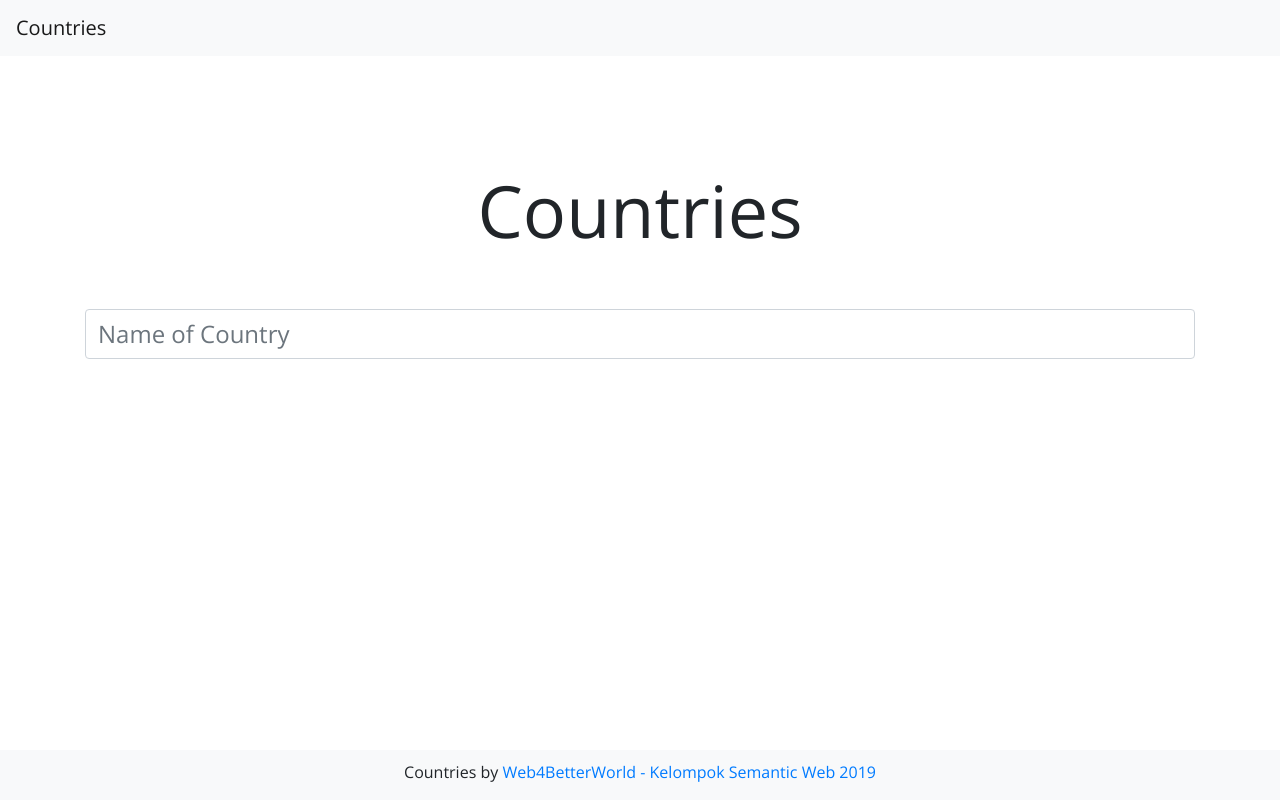
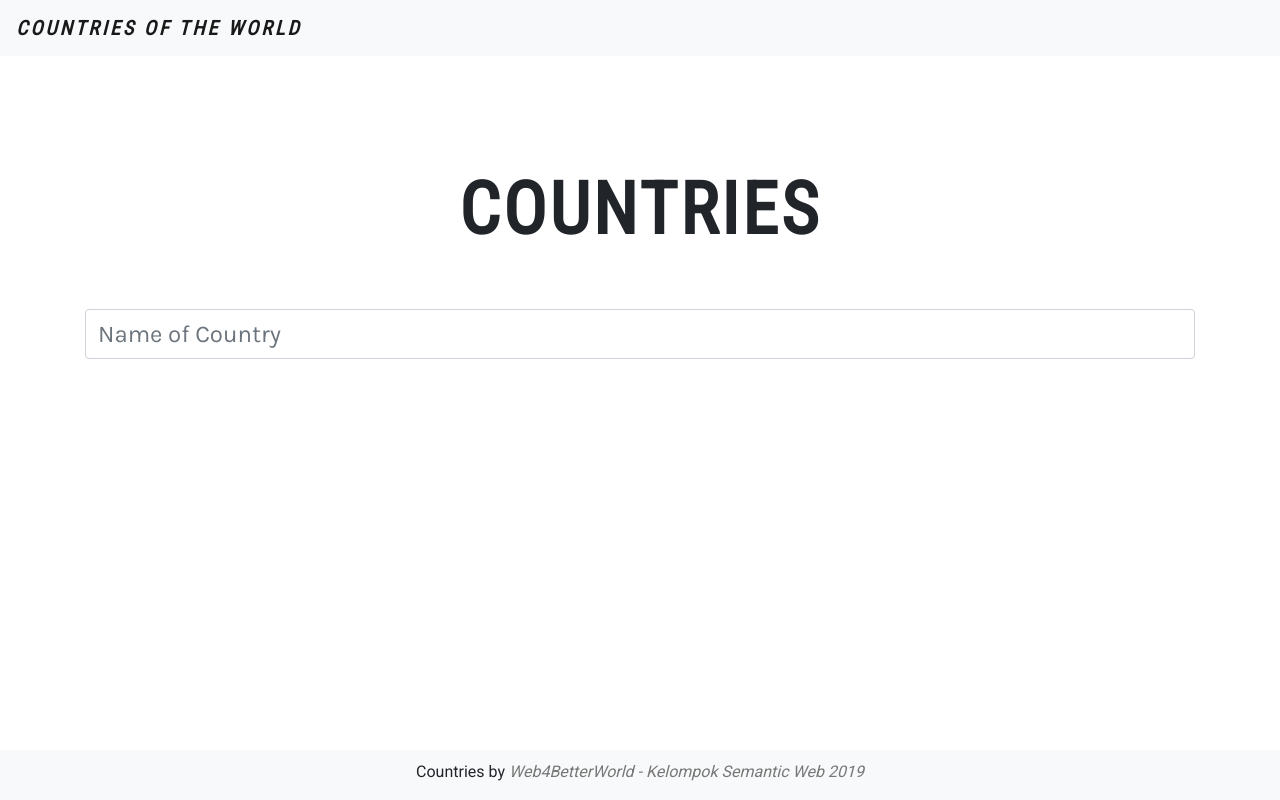
Before and after one commit to argaghulamahmad/countries-sparql-dbpedia, a Django app: page / in a window 1280 px wide. Run offline with Django 3.2, Linux system fonts and the light colour scheme; some libraries are stand-ins or nearby versions.

Commit message:
edited interface styling

```diff
--- a/countries/templates/detail.html
+++ b/countries/templates/detail.html
@@ -9,7 +9,7 @@
         <div class="container" id="summary-container">
             <div class="card text-white bg-dark text-center">
                 <div class="card-header">
-                    Summary
+                    <h3>Summary</h3>
                 </div>
                 <div class="card-body">
                     <h5 class="card-title">
@@ -91,7 +91,7 @@
                 {% if country_info.5 %}
                     <div class="col-sm">
                         <div class="card" style="width: 18rem; margin-top: 2rem;">
-                            <div class="card-body text-white bg-info">
+                            <div class="card-body text-white bg-dark">
                                 <h5 class="card-title">Statistics detail</h5>
                                 <p class="card-text">
                                     Additional details about this country, retrieved from local data source.
--- a/countries/templates/index.html
+++ b/countries/templates/index.html
@@ -23,6 +23,7 @@
 
         input#search {
             font-size: 1.5rem;
+            font-family: 'Karla';
         }
     </style>
 {% endblock %}
--- a/countries/templates/partials/base.html
+++ b/countries/templates/partials/base.html
@@ -19,7 +19,7 @@
           integrity="sha384-B4dIYHKNBt8Bc12p+WXckhzcICo0wtJAoU8YZTY5qE0Id1GSseTk6S+L3BlXeVIU" crossorigin="anonymous">
     {# import required links #}
     <link href='https://fonts.googleapis.com/css?family=Open+Sans' rel='stylesheet' type='text/css'>
-    <link href="https://fonts.googleapis.com/css?family=Poppins" rel="stylesheet" type='text/css'>
+    <link href="https://fonts.googleapis.com/css?family=Karla|Roboto|Roboto+Condensed&display=swap" rel="stylesheet">
 
 </head>
 <!-- jQuery first, then Popper.js, then Bootstrap JS -->
@@ -45,11 +45,47 @@
 {% endblock %}
 <script type="application/javascript">
     {# jika ingin nambahin script js yang bekerja secara global, silahkan letakkan disini kodenya #}
+
 </script>
 
 <style>
     body {
-        font-family: 'Open Sans', serif;
+        font-family: 'Roboto', serif;
         margin-bottom: 50px;
     }
+
+    h1, h3, h5, .navbar-brand {
+        font-family: 'Roboto Condensed';
+        font-weight: bolder;
+        text-transform: uppercase;
+        letter-spacing: 3px;
+    }
+
+    a:link, a {
+        color:#777777;
+        font-style: italic;
+    }
+
+    a:hover {
+        text-decoration: underline;
+        cursor: pointer;
+    }
+
+    h5 > a:link, h5 > a {
+        color: #cccccc;
+    }
+
+    .card {
+    /* Add shadows to create the "card" effect */
+    box-shadow: 0 4px 8px 0 rgba(0,0,0,0.1);
+    border-radius: 1rem;
+    }
+
+    .card-text{
+        color: #fff;
+    }
+
+    .navbar-brand > a {
+        font-style: normal;
+    }
 </style>
--- a/countries/templates/partials/navbar.html
+++ b/countries/templates/partials/navbar.html
@@ -5,5 +5,5 @@
             aria-controls="navbarToggler" aria-expanded="false" aria-label="Toggle navigation">
         <span class="navbar-toggler-icon"></span>
     </button>
-    <a class="navbar-brand" href="/">Countries</a>
+    <a class="navbar-brand" href="/">Countries of the world</a>
 </nav>
--- a/countries/templates/search.html
+++ b/countries/templates/search.html
@@ -41,5 +41,11 @@
         div#resultbox {
             padding: 4% 1% 2% 1%;
         }
+
+        td > a {
+            font-weight:bold;
+            font-style: normal;
+            text-transform: uppercase;
+        }
     </style>
 {% endblock %}
```
